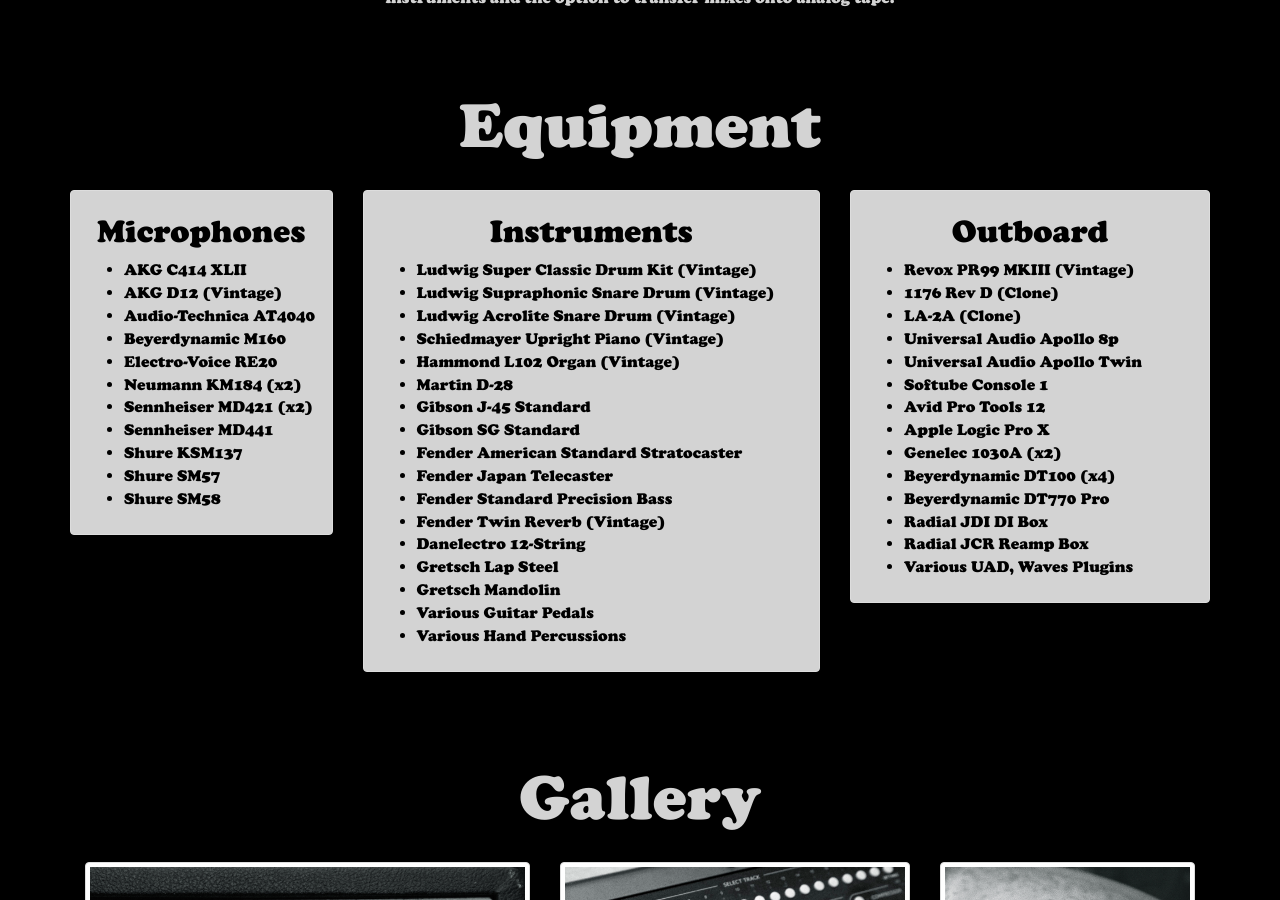
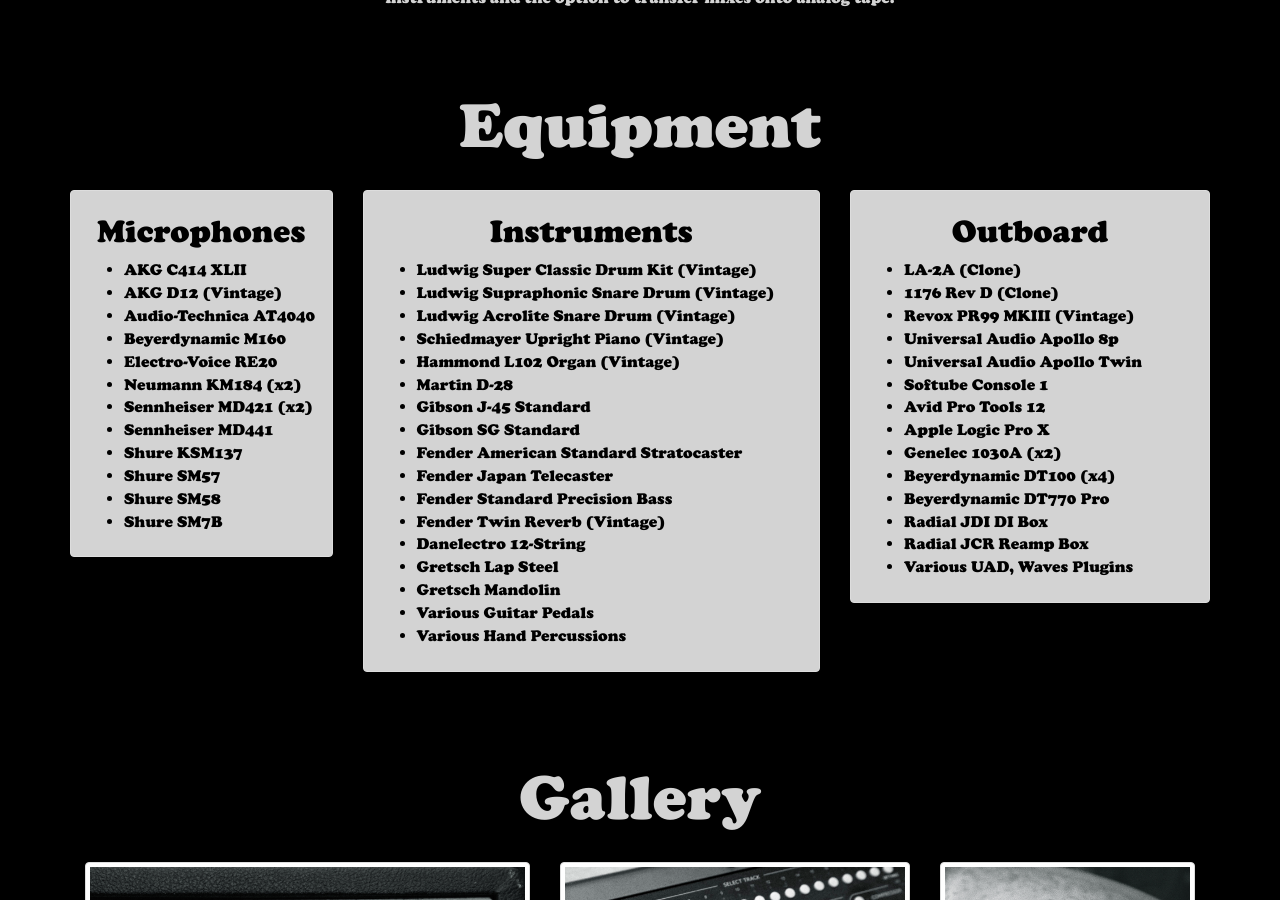
Before and after one commit to that70sstudio/that70sstudio.github.io, a Jekyll site: the page built from index.html, in a window 1280 px wide and 900 px high, scrolled down 789 px. Built offline with Jekyll 4.4.1, drawn with Linux system fonts in a browser that asks for light colours.

Commit message:
Update equipment.yml

```diff
--- a/_data/equipment.yml
+++ b/_data/equipment.yml
@@ -11,6 +11,7 @@
   - Shure KSM137
   - Shure SM57
   - Shure SM58
+  - Shure SM7B
 
 instruments:
 
@@ -34,9 +35,9 @@
 
 outboard:
 
+  - LA-2A (Clone)
+  - 1176 Rev D (Clone)
   - Revox PR99 MKIII (Vintage)
-  - 1176 Rev D (Clone)
-  - LA-2A (Clone)
   - Universal Audio Apollo 8p
   - Universal Audio Apollo Twin
   - Softube Console 1
```
